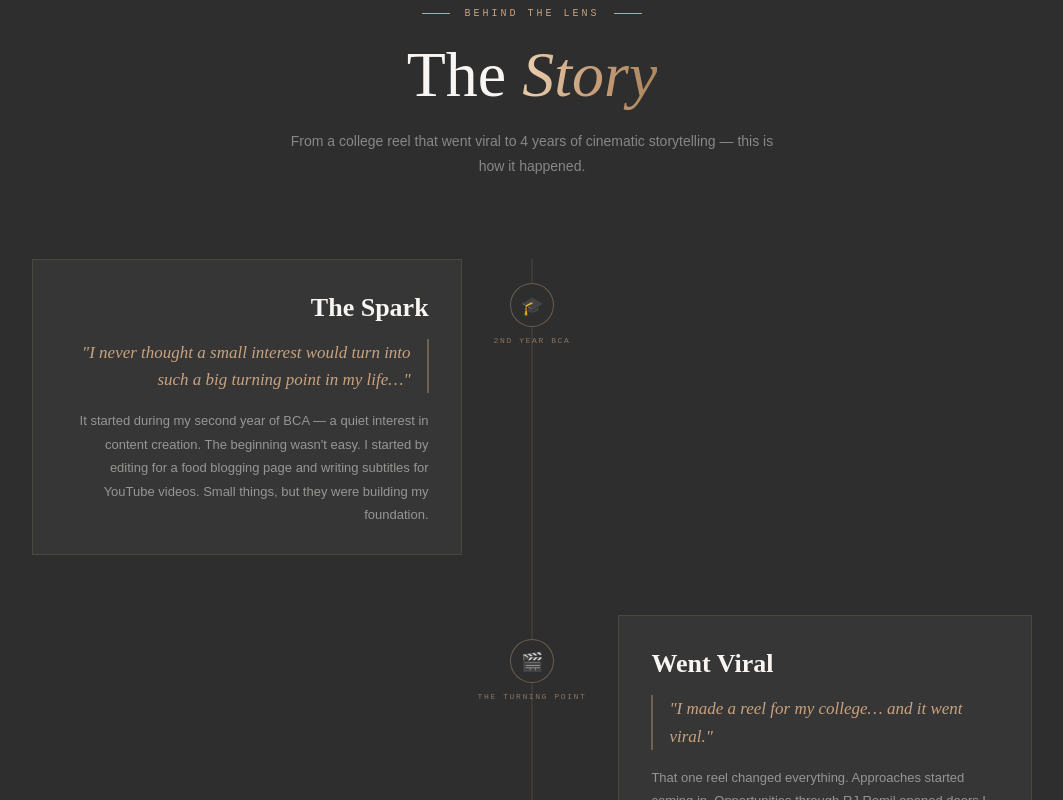
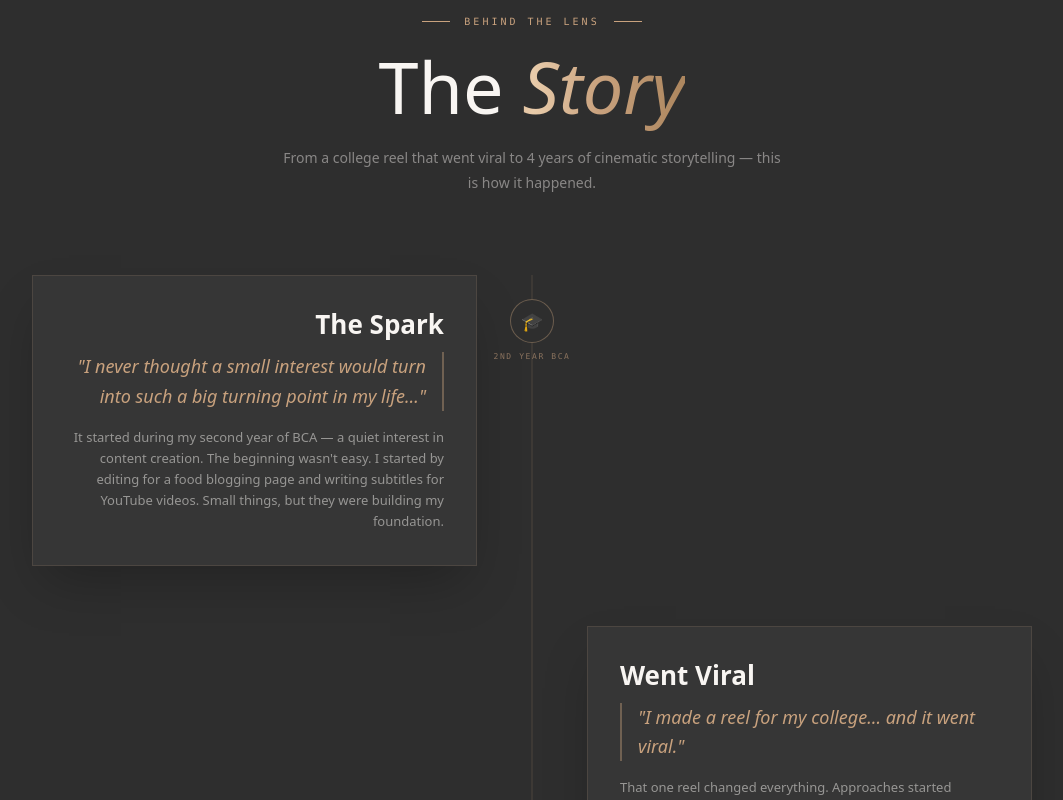
Before and after one commit to jaintulya/devportfolio, a Next.js app: page / in a window 1280 px wide. Shown: the part 2940-3740 px from the top of the page, without its empty margins (108-1171 px from the left). Built offline with nearby package versions, Linux system fonts and the light colour scheme.

Commit message:
fix(story): rebuild timeline grid to enforce perfect horizontal alignment

```diff
--- a/src/components/StorySection.jsx
+++ b/src/components/StorySection.jsx
@@ -1,7 +1,9 @@
 'use client';
-import { useRef, useEffect } from 'react';
-import { gsap } from 'gsap'; import { ScrollTrigger } from 'gsap/ScrollTrigger';
-gsap.registerPlugin(ScrollTrigger);
+import { useRef, useEffect, useState } from 'react';
+import { gsap } from 'gsap';
+import { ScrollTrigger } from 'gsap/ScrollTrigger';
+import { Observer } from 'gsap/Observer';
+gsap.registerPlugin(ScrollTrigger, Observer);
 
 const storyBeats = [
   { icon: '🎓', year: '2nd Year BCA', title: 'The Spark', quote: 'I never thought a small interest would turn into such a big turning point in my life…', text: 'It started during my second year of BCA — a quiet interest in content creation. The beginning wasn\'t easy. I started by editing for a food blogging page and writing subtitles for YouTube videos. Small things, but they were building my foundation.' },
@@ -11,58 +13,103 @@ const storyBeats = [
 ];
 
 export default function StorySection() {
-  const secRef = useRef(null); const headRef = useRef(null); const cardsRef = useRef([]);
+  const [isMobile, setIsMobile] = useState(false);
+  const [activeIndex, setActiveIndex] = useState(0);
+  const secRef = useRef(null);
+  const headRef = useRef(null);
+  const cardsRef = useRef([]);
+  const stackRef = useRef(null);
+
+  useEffect(() => {
+    const check = () => setIsMobile(window.innerWidth <= 768);
+    check(); window.addEventListener('resize', check);
+    return () => window.removeEventListener('resize', check);
+  }, []);
 
   useEffect(() => {
     const ctx = gsap.context(() => {
       gsap.from(headRef.current, { y:50,opacity:0,duration:1,ease:'power3.out', scrollTrigger:{trigger:headRef.current,start:'top 80%'} });
+
+      if (!isMobile) {
         cardsRef.current.forEach((card, i) => {
           if (!card) return;
           gsap.from(card, { x: i%2===0 ? -60 : 60, opacity:0, duration:1, ease:'power3.out', scrollTrigger:{trigger:card,start:'top 80%'} });
         });
+      } else {
+        Observer.create({
+          target: stackRef.current,
+          type: "touch,pointer",
+          onLeft: () => setActiveIndex(prev => Math.min(prev + 1, storyBeats.length - 1)),
+          onRight: () => setActiveIndex(prev => Math.max(prev - 1, 0)),
+          tolerance: 50,
+          preventDefault: true
+        });
+      }
     }, secRef);
     return () => ctx.revert();
-  }, []);
+  }, [isMobile]);
 
   return (
-    <section id="story" ref={secRef} style={{padding:'120px clamp(20px,5vw,60px)',background:'#2E2E2E',overflow:'hidden'}}>
-      <div style={{maxWidth:1000,margin:'0 auto'}}>
-        {/* Heading */}
-        <div ref={headRef} style={{marginBottom:80,textAlign:'center'}}>
-          <div style={{display:'flex',alignItems:'center',justifyContent:'center',gap:14,fontFamily:'monospace',fontSize:10,letterSpacing:'0.3em',textTransform:'uppercase',color:'#C9A27E',marginBottom:20}}>
-            <span style={{width:28,height:1,background:'#C9A27E',display:'block'}}/>Behind The Lens<span style={{width:28,height:1,background:'#C9A27E',display:'block'}}/>
+    <section id="story" ref={secRef} className="relative py-20 md:py-32 px-6 md:px-12 bg-[#2E2E2E] overflow-hidden">
+      <div id="about" className="absolute top-0 left-0 w-0 h-0" style={{ pointerEvents: 'none' }} />
+      <div className="max-w-[1000px] mx-auto">
+        <div ref={headRef} className="mb-16 md:mb-20 text-center">
+          <div className="flex items-center justify-center gap-3.5 font-mono text-[10px] tracking-[0.3em] uppercase text-[#C9A27E] mb-5">
+            <span className="w-7 h-[1px] bg-[#C9A27E] block"/>Behind The Lens<span className="w-7 h-[1px] bg-[#C9A27E] block"/>
           </div>
-          <h2 style={{fontFamily:'var(--font-cormorant,serif)',fontSize:'clamp(2.8rem,5vw,4.5rem)',fontWeight:300,lineHeight:1.05,color:'#F8F5F2'}}>
-            The <em style={{fontStyle:'italic',fontWeight:500}} className="gold-shimmer-text">Story</em>
+          <h2 className="font-display text-[2.8rem] sm:text-[3.5rem] md:text-[4.5rem] font-light leading-[1.05] text-[#F8F5F2]">
+            The <em className="italic font-medium gold-shimmer-text">Story</em>
           </h2>
-          <p style={{fontFamily:'var(--font-jost,sans-serif)',fontSize:14,color:'rgba(248,245,242,0.45)',maxWidth:500,margin:'20px auto 0',lineHeight:1.8}}>From a college reel that went viral to 4 years of cinematic storytelling — this is how it happened.</p>
+          <p className="font-body text-sm text-[rgba(248,245,242,0.45)] max-w-[500px] mx-auto mt-5 leading-[1.8]">From a college reel that went viral to 4 years of cinematic storytelling — this is how it happened.</p>
         </div>
 
-        {/* Story beats */}
-        <div style={{position:'relative'}}>
-          {/* Vertical line */}
-          <div style={{position:'absolute',left:'50%',top:0,bottom:0,width:1,background:'rgba(201,162,126,0.2)',transform:'translateX(-50%)'}} className="hide-mobile"/>
-
-          <div style={{display:'flex',flexDirection:'column',gap:60}}>
+        {isMobile ? (
+          <div className="relative h-[480px] w-full" ref={stackRef}>
+            <div className="absolute inset-x-0 bottom-[-40px] text-center">
+              <p className="font-mono text-[9px] tracking-[0.2em] uppercase text-[#C9A27E] animate-pulse">Swipe to navigate your story</p>
+              <div className="flex justify-center gap-2 mt-4">
+                {storyBeats.map((_, i) => (
+                  <div key={i} className={`h-1 rounded-full transition-all duration-300 ${i === activeIndex ? 'w-6 bg-[#C9A27E]' : 'w-2 bg-[#C9A27E40]'}`} />
+                ))}
+              </div>
+            </div>
             {storyBeats.map((beat, i) => (
-              <div key={i} ref={el=>cardsRef.current[i]=el} style={{display:'grid',gridTemplateColumns:'1fr auto 1fr',gap:32,alignItems:'start'}} className="story-row">
-                {/* Left content */}
-                <div style={{gridColumn:i%2===0?'1':'3',gridRow:1,textAlign:i%2===0?'right':'left'}}>
-                  {i%2===0 && <StoryCard beat={beat} align="right"/>}
+              <div key={i}
+                className="absolute inset-0 transition-all duration-500 ease-out"
+                style={{
+                  zIndex: storyBeats.length - i,
+                  opacity: i === activeIndex ? 1 : 0,
+                  transform: i === activeIndex
+                    ? 'translateX(0) scale(1) rotate(0deg)'
+                    : i < activeIndex
+                      ? 'translateX(-100%) scale(0.9) rotate(-10deg)'
+                      : `translateX(${12 * (i - activeIndex)}px) translateY(${8 * (i - activeIndex)}px) scale(${1 - (i - activeIndex) * 0.05})`,
+                  pointerEvents: i === activeIndex ? 'auto' : 'none'
+                }}
+              >
+                <StoryCard beat={beat} align="left" isMobile />
               </div>
-                {/* Center dot */}
-                <div style={{gridColumn:2,gridRow:1,display:'flex',flexDirection:'column',alignItems:'center',gap:8,paddingTop:24}}>
-                  <div style={{width:44,height:44,borderRadius:'50%',border:'1px solid rgba(201,162,126,0.4)',background:'#2E2E2E',display:'flex',alignItems:'center',justifyContent:'center',fontSize:18,zIndex:1,position:'relative'}}>{beat.icon}</div>
-                  <span style={{fontFamily:'monospace',fontSize:8,letterSpacing:'0.2em',textTransform:'uppercase',color:'rgba(201,162,126,0.6)',whiteSpace:'nowrap'}}>{beat.year}</span>
+            ))}
           </div>
-                {/* Right content */}
-                <div style={{gridColumn:i%2===1?'3':'1',gridRow:1,textAlign:i%2===1?'left':'right',gridColumnStart:i%2===1?3:1}}>
-                  {i%2===1 && <StoryCard beat={beat} align="left"/>}
+        ) : (
+          <div className="relative w-full">
+            <div className="absolute left-1/2 top-0 bottom-0 w-[1px] bg-[rgba(201,162,126,0.2)] -translate-x-1/2" />
+            <div className="flex flex-col gap-[60px] w-full">
+              {storyBeats.map((beat, i) => (
+                <div key={i} ref={el=>cardsRef.current[i]=el} className="grid grid-cols-[1fr_110px_1fr] gap-0 items-start w-full">
+                  <div className={`min-w-0 ${i%2===0 ? 'col-start-1 text-right' : 'col-start-3 text-left'}`}>
+                    {i%2===0 ? <StoryCard beat={beat} align="right"/> : <StoryCard beat={beat} align="left"/>}
                   </div>
+                  <div className="col-start-2 flex flex-col items-center gap-2 pt-6">
+                    <div className="w-11 h-11 rounded-full border border-[rgba(201,162,126,0.4)] bg-[#2E2E2E] flex items-center justify-center text-lg z-[1] relative">{beat.icon}</div>
+                    <span className="font-mono text-[8px] tracking-[0.2em] uppercase text-[rgba(201,162,126,0.6)] whitespace-nowrap">{beat.year}</span>
+                  </div>
+                  <div className={`min-w-0 ${i%2===0 ? 'col-start-3' : 'col-start-1'}`} />
                 </div>
               ))}
             </div>
           </div>
+        )}
       </div>
 
       <style>{`
@@ -75,12 +122,19 @@ export default function StorySection() {
   );
 }
 
-function StoryCard({ beat, align }) {
+function StoryCard({ beat, align, isMobile }) {
   return (
-    <div style={{background:'rgba(255,255,255,0.04)',border:'1px solid rgba(201,162,126,0.15)',padding:'28px 32px',textAlign:align}}>
-      <h3 style={{fontFamily:'var(--font-cormorant,serif)',fontSize:26,fontWeight:600,color:'#F8F5F2',marginBottom:12}}>{beat.title}</h3>
-      <blockquote style={{fontFamily:'var(--font-cormorant,serif)',fontSize:17,fontStyle:'italic',color:'#C9A27E',lineHeight:1.6,marginBottom:16,borderLeft:align==='left'?'2px solid rgba(201,162,126,0.4)':'none',borderRight:align==='right'?'2px solid rgba(201,162,126,0.4)':'none',paddingLeft:align==='left'?16:0,paddingRight:align==='right'?16:0}}>"{beat.quote}"</blockquote>
-      <p style={{fontFamily:'var(--font-jost,sans-serif)',fontSize:13,color:'rgba(248,245,242,0.5)',lineHeight:1.8}}>{beat.text}</p>
+    <div className={`border border-[rgba(201,162,126,0.15)] p-7 md:p-8 ${align === 'right' ? 'text-right' : 'text-left'} h-full flex flex-col justify-center shadow-2xl ${isMobile ? 'bg-[#2E2E2E]' : 'bg-[rgba(255,255,255,0.04)]'}`}>
+      {isMobile && (
+        <div className="flex items-center gap-3 mb-6 font-mono text-[9px] tracking-[0.3em] uppercase text-[#C9A27E]">
+          <span className="w-5 h-[1px] bg-[#C9A27E] block" /> {beat.year}
+        </div>
+      )}
+      <h3 className="font-display text-2xl md:text-[26px] font-semibold text-[#F8F5F2] mb-3">{beat.title}</h3>
+      <blockquote className={`font-display text-lg italic text-[#C9A27E] leading-relaxed mb-4 ${align==='left' ? 'border-l-2 border-[rgba(201,162,126,0.4)] pl-4' : 'border-r-2 border-[rgba(201,162,126,0.4)] pr-4'} `}>
+        "{beat.quote}"
+      </blockquote>
+      <p className="font-body text-[13px] text-[rgba(248,245,242,0.5)] leading-relaxed">{beat.text}</p>
     </div>
   );
 }
```
Lines whose indentation alone changed are shown as unchanged.
